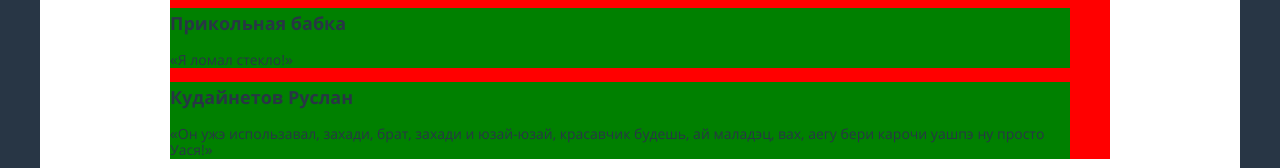
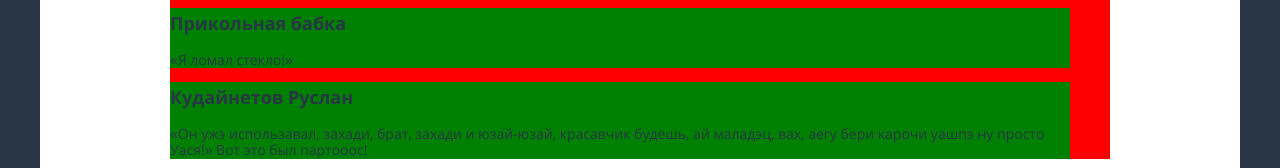
Before and after one commit to mynamedaze/34609-pink, a website: page index.html in a window 1280 px wide. Shown: the part 2100-2268 px from the top of the page. Drawn offline with nearby package versions, Linux system fonts and the light colour scheme; files that its build step writes are made by us from their sources; files whose address does not match are found by name.

Commit message:
flex commit complete VRODE

```diff
--- a/index.html
+++ b/index.html
@@ -91,7 +91,7 @@
               </blockquote>
               <blockquote class="reviews__author  slider__item">
                 <cite class="reviews__author-name">Кудайнетов Руслан</cite>
-                <p class="reviews__author-description">«Он ужэ использавал, захади, брат, захади и юзай-юзай, красавчик будешь, ай маладэц, вах, аегу бери карочи уашпэ ну просто Уася!»</p>
+                <p class="reviews__author-description">«Он ужэ использавал, захади, брат, захади и юзай-юзай, красавчик будешь, ай маладэц, вах, аегу бери карочи уашпэ ну просто Уася!» Вот это был партооос!</p>
               </blockquote>
             </div>
             <div class="reviews__toggles slider__toggles">
```
